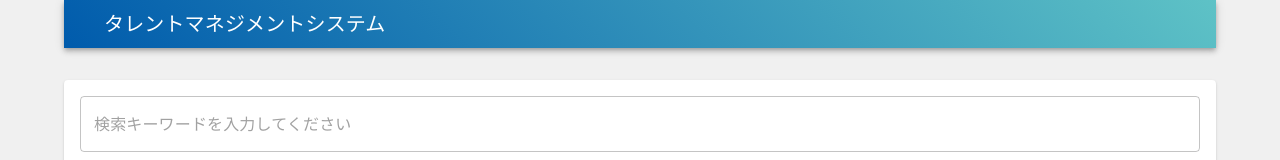
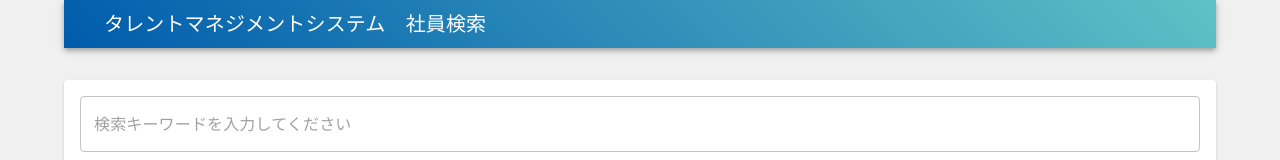
Before and after one commit to c0b231008b/WHI-intern-2025, a Next.js app in the folder frontend/: page / in a window 1280 px wide. Shown: the top 160 px of the page. Built offline with nearby package versions, Linux system fonts and the light colour scheme; no server answers; some icons are missing; what @mui/material-nextjs, io-ts would draw is missing.

Commit message:
[add]グローバルヘッダに、「社員検索」や「社員詳細」など、「自分が今どのページにいるのか」を表示する#10

```diff
--- a/frontend/src/app/employee/[id]/page.tsx
+++ b/frontend/src/app/employee/[id]/page.tsx
@@ -6,7 +6,7 @@ import { Suspense } from "react";
 
 export default function EmployeePage() {
   return (
-    <GlobalContainer>
+    <GlobalContainer pageTitle="社員詳細">
       <DynamicTitle />
       <Suspense>
         <EmployeeDetailsContainer />
--- a/frontend/src/app/page.tsx
+++ b/frontend/src/app/page.tsx
@@ -4,7 +4,7 @@ import { DynamicTitle } from "@/components/DynamicTitle";
 
 export default function Home() {
   return (
-    <GlobalContainer>
+    <GlobalContainer pageTitle="社員検索">
       <DynamicTitle />
       <SearchEmployees />
     </GlobalContainer>
--- a/frontend/src/components/GlobalContainer.tsx
+++ b/frontend/src/components/GlobalContainer.tsx
@@ -3,13 +3,19 @@ import { VerticalSpacer } from "../components/VerticalSpacer";
 import { GlobalHeader } from "../components/GlobalHeader";
 import { GlobalFooter } from "../components/GlobalFooter";
 
-export function GlobalContainer({ children }: { children?: React.ReactNode }) {
+export function GlobalContainer({
+  children,
+  pageTitle,
+}: {
+  children?: React.ReactNode;
+  pageTitle?: string;
+}){
   return (
     <Container
       sx={{ display: "flex", flexDirection: "column", minHeight: "100vh" }}
     >
       <header>
-        <GlobalHeader title={"タレントマネジメントシステム"} />
+        <GlobalHeader title={`タレントマネジメントシステム${pageTitle ? "　" + pageTitle : ""}`} />
       </header>
 
       <VerticalSpacer height={32} />
```
